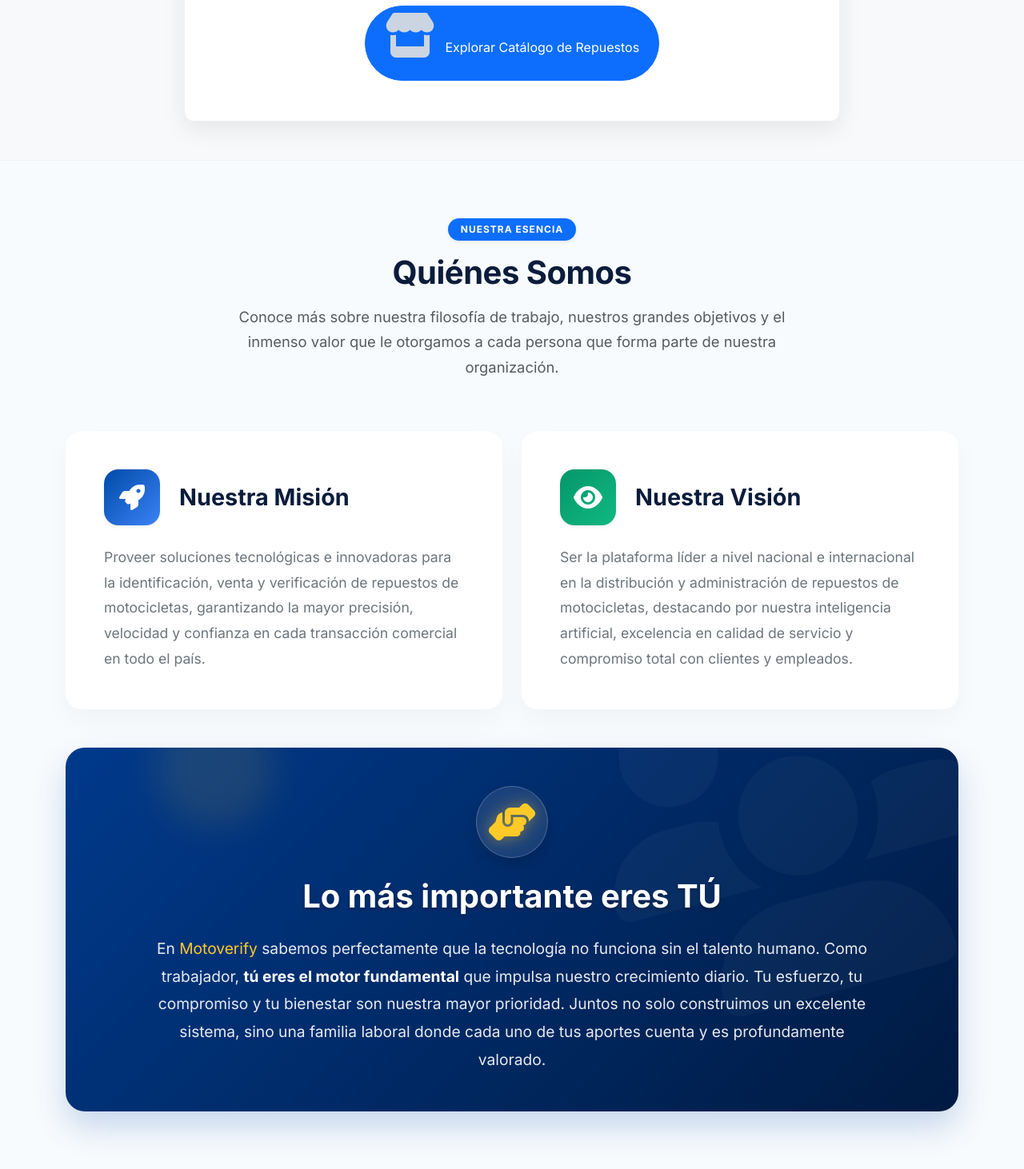
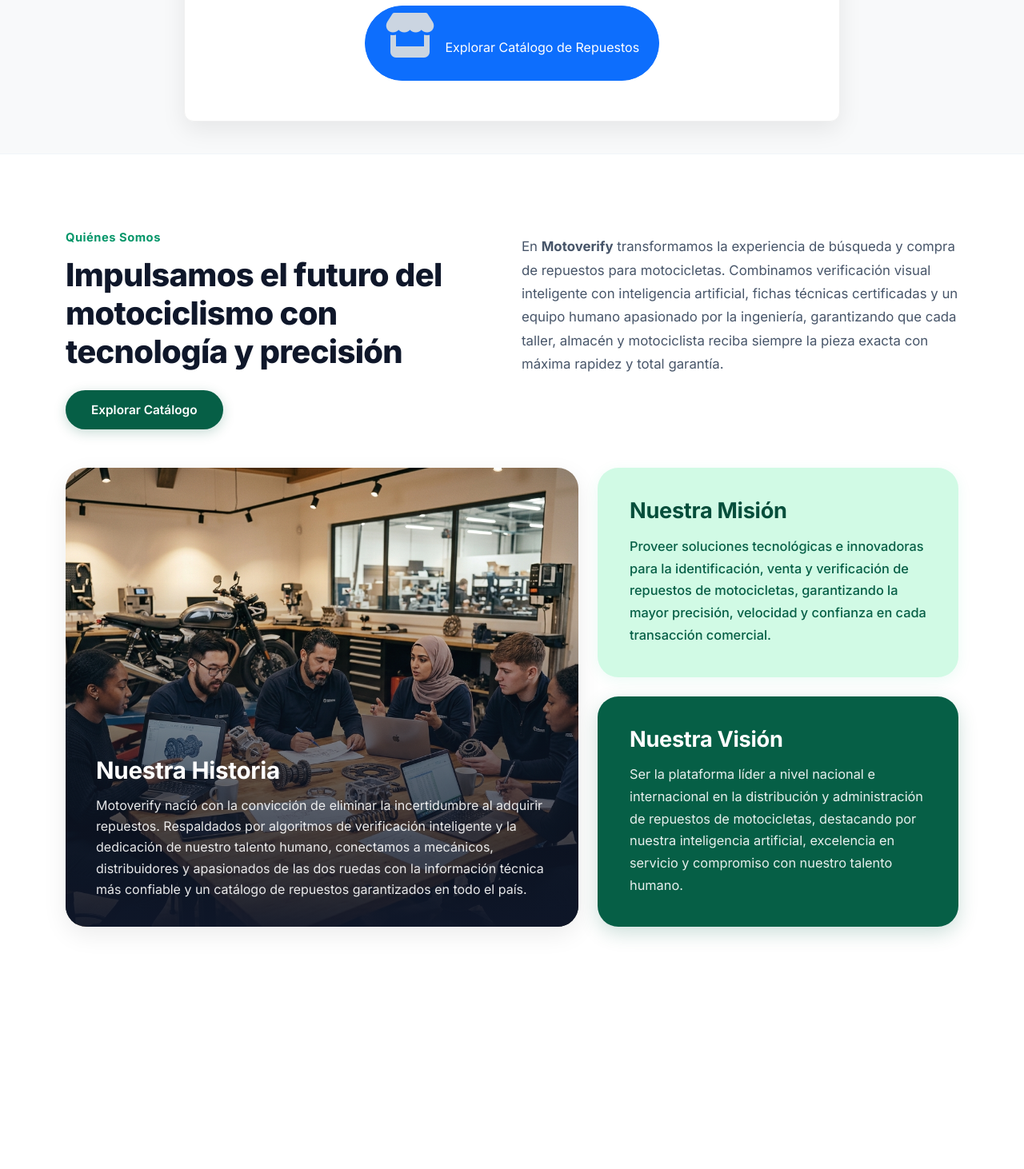
Before and after one commit to stivenperezm19-collab/Motoverify, a PHP site: page / in a window 1280 px wide. Shown: the part 534-1996 px from the top of the page at 80% size. After the commit the page ends 1709 px from the top, so only its background shows below. Run offline with PHP 8.4, Linux system fonts and the light colour scheme; data that the repository does not hold is empty; some libraries are stand-ins or nearby versions.

Commit message:
feat(landing): modernizar seccion Quienes Somos con diseno profesional de referencia

```diff
--- a/public/index.php
+++ b/public/index.php
@@ -901,6 +901,203 @@
             color: #1e40af;
             font-weight: 600;
             text-align: center;
+        }
+
+        /* --- Quiénes Somos (Modern About Us Layout) --- */
+        .about-section {
+            padding: 85px 0 95px;
+            background-color: #ffffff;
+            border-top: 1px solid #f1f5f9;
+            position: relative;
+        }
+        .about-eyebrow {
+            font-size: 0.92rem;
+            font-weight: 700;
+            color: #059669;
+            letter-spacing: 0.5px;
+            margin-bottom: 12px;
+            text-transform: capitalize;
+        }
+        .about-hero-title {
+            font-size: 2.5rem;
+            font-weight: 800;
+            line-height: 1.2;
+            color: #0f172a;
+            letter-spacing: -0.7px;
+            margin-bottom: 24px;
+        }
+        .btn-about-cta {
+            display: inline-flex;
+            align-items: center;
+            justify-content: center;
+            gap: 8px;
+            background-color: #065f46;
+            color: #ffffff !important;
+            font-weight: 600;
+            font-size: 0.96rem;
+            padding: 13px 32px;
+            border-radius: 50px;
+            text-decoration: none;
+            box-shadow: 0 4px 15px rgba(6, 95, 70, 0.22);
+            transition: all 0.25s ease;
+        }
+        .btn-about-cta:hover {
+            background-color: #044e39;
+            box-shadow: 0 6px 20px rgba(6, 95, 70, 0.32);
+            transform: translateY(-2px);
+            color: #ffffff !important;
+        }
+        .about-hero-desc {
+            font-size: 1.05rem;
+            line-height: 1.75;
+            color: #475569;
+            margin-bottom: 0;
+            padding-top: 8px;
+        }
+
+        /* Tarjeta de Historia (Imagen grande) */
+        .about-story-card {
+            position: relative;
+            border-radius: 26px;
+            overflow: hidden;
+            min-height: 480px;
+            height: 100%;
+            display: flex;
+            flex-direction: column;
+            justify-content: flex-end;
+            border: none;
+            box-shadow: 0 10px 30px rgba(0, 0, 0, 0.08);
+            transition: transform 0.35s cubic-bezier(0.4, 0, 0.2, 1), box-shadow 0.35s ease;
+        }
+        .about-story-card:hover {
+            transform: translateY(-4px);
+            box-shadow: 0 18px 40px rgba(0, 0, 0, 0.12);
+        }
+        .story-image-bg {
+            position: absolute;
+            top: 0;
+            left: 0;
+            width: 100%;
+            height: 100%;
+            background-size: cover;
+            background-position: center;
+            transition: transform 0.6s cubic-bezier(0.4, 0, 0.2, 1);
+            z-index: 0;
+        }
+        .about-story-card:hover .story-image-bg {
+            transform: scale(1.04);
+        }
+        .story-gradient-overlay {
+            position: absolute;
+            top: 0;
+            left: 0;
+            width: 100%;
+            height: 100%;
+            background: linear-gradient(180deg, rgba(15, 23, 42, 0) 25%, rgba(15, 23, 42, 0.55) 60%, rgba(15, 23, 42, 0.95) 100%);
+            z-index: 1;
+        }
+        .story-content {
+            position: relative;
+            z-index: 2;
+            padding: 34px 38px;
+            color: #ffffff;
+        }
+        .story-title {
+            font-size: 1.85rem;
+            font-weight: 700;
+            color: #ffffff;
+            margin-bottom: 12px;
+            letter-spacing: -0.3px;
+        }
+        .story-text {
+            font-size: 1rem;
+            line-height: 1.65;
+            color: rgba(255, 255, 255, 0.9);
+            margin: 0;
+        }
+
+        /* Tarjetas de Misión y Visión apiladas */
+        .about-stacked-cards {
+            display: flex;
+            flex-direction: column;
+            gap: 24px;
+            height: 100%;
+        }
+        .about-mission-card {
+            background-color: #d1fae5;
+            border-radius: 26px;
+            border: none;
+            padding: 38px 40px;
+            flex: 1;
+            display: flex;
+            flex-direction: column;
+            justify-content: center;
+            box-shadow: 0 4px 18px rgba(16, 185, 129, 0.08);
+            transition: transform 0.3s ease, box-shadow 0.3s ease;
+        }
+        .about-mission-card:hover {
+            transform: translateY(-4px);
+            box-shadow: 0 12px 30px rgba(16, 185, 129, 0.15);
+        }
+        .mission-title {
+            font-size: 1.7rem;
+            font-weight: 700;
+            color: #064e3b;
+            margin-bottom: 14px;
+            letter-spacing: -0.3px;
+        }
+        .mission-text {
+            font-size: 1.02rem;
+            line-height: 1.7;
+            color: #065f46;
+            margin: 0;
+            font-weight: 450;
+        }
+
+        .about-vision-card {
+            background-color: #065f46;
+            border-radius: 26px;
+            border: none;
+            padding: 38px 40px;
+            flex: 1;
+            display: flex;
+            flex-direction: column;
+            justify-content: center;
+            box-shadow: 0 8px 25px rgba(6, 95, 70, 0.2);
+            transition: transform 0.3s ease, box-shadow 0.3s ease;
+        }
+        .about-vision-card:hover {
+            transform: translateY(-4px);
+            box-shadow: 0 14px 34px rgba(6, 95, 70, 0.3);
+        }
+        .vision-title {
+            font-size: 1.7rem;
+            font-weight: 700;
+            color: #ffffff;
+            margin-bottom: 14px;
+            letter-spacing: -0.3px;
+        }
+        .vision-text {
+            font-size: 1.02rem;
+            line-height: 1.7;
+            color: rgba(255, 255, 255, 0.9);
+            margin: 0;
+            font-weight: 300;
+        }
+
+        @media (max-width: 991px) {
+            .about-hero-title {
+                font-size: 2.1rem;
+            }
+            .about-story-card {
+                min-height: 380px;
+            }
+            .story-content {
+                padding: 24px;
+            }
+            .about-mission-card, .about-vision-card {
+                padding: 28px 24px;
+            }
         }
     </style>
 </head>
@@ -1085,68 +1282,57 @@
         </div>
     </section>
 
-    <!-- Quiénes Somos Section -->
-    <section id="quienes-somos" class="py-5 position-relative mt-5" style="background-color: #f8fbfd; border-top: 1px solid #eef2f6;">
-        <div class="container py-4">
-            <div class="row mb-5 justify-content-center text-center">
-                <div class="col-lg-8">
-                    <span class="badge bg-primary text-uppercase px-3 py-2 rounded-pill mb-3 shadow-sm" style="letter-spacing: 1px; font-weight: 700;">Nuestra Esencia</span>
-                    <h2 class="fw-bold mb-3" style="color: #0b1c3c; font-size: 2.5rem; letter-spacing: -0.5px;">Quiénes Somos</h2>
-                    <p class="text-muted" style="font-size: 1.15rem; line-height: 1.7;">
-                        Conoce más sobre nuestra filosofía de trabajo, nuestros grandes objetivos y el inmenso valor que le otorgamos a cada persona que forma parte de nuestra organización.
+    <!-- Quiénes Somos Section (Estilo Profesional e Inspirado en Referencia) -->
+    <section id="quienes-somos" class="about-section">
+        <div class="container py-2">
+            <!-- Encabezado superior con dos columnas -->
+            <div class="row align-items-start mb-5 g-4">
+                <div class="col-lg-6">
+                    <div class="about-eyebrow">Quiénes Somos</div>
+                    <h2 class="about-hero-title">Impulsamos el futuro del motociclismo con tecnología y precisión</h2>
+                    <a href="../views/cliente/catalogo.php" class="btn-about-cta">
+                        Explorar Catálogo
+                    </a>
+                </div>
+                <div class="col-lg-6">
+                    <p class="about-hero-desc">
+                        En <strong>Motoverify</strong> transformamos la experiencia de búsqueda y compra de repuestos para motocicletas. Combinamos verificación visual inteligente con inteligencia artificial, fichas técnicas certificadas y un equipo humano apasionado por la ingeniería, garantizando que cada taller, almacén y motociclista reciba siempre la pieza exacta con máxima rapidez y total garantía.
                     </p>
                 </div>
             </div>
 
-            <div class="row g-4 mb-5">
-                <div class="col-md-6">
-                    <div class="card h-100 border-0" style="border-radius: 20px; background: #ffffff; box-shadow: 0 15px 35px rgba(0,0,0,0.03); transition: all 0.4s ease; cursor: default;" onmouseover="this.style.transform='translateY(-10px)'; this.style.boxShadow='0 25px 45px rgba(0,0,0,0.06)'" onmouseout="this.style.transform='translateY(0)'; this.style.boxShadow='0 15px 35px rgba(0,0,0,0.03)'">
-                        <div class="card-body p-5">
-                            <div class="d-flex align-items-center mb-4">
-                                <div class="me-4 d-flex align-items-center justify-content-center shadow-sm" style="width: 70px; height: 70px; border-radius: 18px; background: linear-gradient(135deg, #004ba8 0%, #3b82f6 100%); color: white;">
-                                    <i class="fa-solid fa-rocket" style="font-size: 2rem;"></i>
-                                </div>
-                                <h3 class="fw-bold mb-0" style="color: #0b1c3c; font-size: 1.8rem;">Nuestra Misión</h3>
-                            </div>
-                            <p class="text-secondary mb-0" style="font-size: 1.1rem; line-height: 1.8;">
-                                Proveer soluciones tecnológicas e innovadoras para la identificación, venta y verificación de repuestos de motocicletas, garantizando la mayor precisión, velocidad y confianza en cada transacción comercial en todo el país.
+            <!-- Grid de Contenido: Historia a la izquierda, Misión y Visión apiladas a la derecha -->
+            <div class="row g-4 align-items-stretch">
+                <!-- Columna Izquierda: Tarjeta Grande con Foto de Historia -->
+                <div class="col-lg-7">
+                    <div class="card about-story-card">
+                        <div class="story-image-bg" style="background-image: url('assets/images/about_us_team.jpg');"></div>
+                        <div class="story-gradient-overlay"></div>
+                        <div class="story-content">
+                            <h3 class="story-title">Nuestra Historia</h3>
+                            <p class="story-text">
+                                Motoverify nació con la convicción de eliminar la incertidumbre al adquirir repuestos. Respaldados por algoritmos de verificación inteligente y la dedicación de nuestro talento humano, conectamos a mecánicos, distribuidores y apasionados de las dos ruedas con la información técnica más confiable y un catálogo de repuestos garantizados en todo el país.
                             </p>
                         </div>
                     </div>
                 </div>
-                <div class="col-md-6">
-                    <div class="card h-100 border-0" style="border-radius: 20px; background: #ffffff; box-shadow: 0 15px 35px rgba(0,0,0,0.03); transition: all 0.4s ease; cursor: default;" onmouseover="this.style.transform='translateY(-10px)'; this.style.boxShadow='0 25px 45px rgba(0,0,0,0.06)'" onmouseout="this.style.transform='translateY(0)'; this.style.boxShadow='0 15px 35px rgba(0,0,0,0.03)'">
-                        <div class="card-body p-5">
-                            <div class="d-flex align-items-center mb-4">
-                                <div class="me-4 d-flex align-items-center justify-content-center shadow-sm" style="width: 70px; height: 70px; border-radius: 18px; background: linear-gradient(135deg, #059669 0%, #10b981 100%); color: white;">
-                                    <i class="fa-solid fa-eye" style="font-size: 2rem;"></i>
-                                </div>
-                                <h3 class="fw-bold mb-0" style="color: #0b1c3c; font-size: 1.8rem;">Nuestra Visión</h3>
-                            </div>
-                            <p class="text-secondary mb-0" style="font-size: 1.1rem; line-height: 1.8;">
-                                Ser la plataforma líder a nivel nacional e internacional en la distribución y administración de repuestos de motocicletas, destacando por nuestra inteligencia artificial, excelencia en calidad de servicio y compromiso total con clientes y empleados.
+
+                <!-- Columna Derecha: Tarjetas Apiladas (Misión y Visión) -->
+                <div class="col-lg-5">
+                    <div class="about-stacked-cards">
+                        <!-- Tarjeta Misión -->
+                        <div class="card about-mission-card">
+                            <h3 class="mission-title">Nuestra Misión</h3>
+                            <p class="mission-text">
+                                Proveer soluciones tecnológicas e innovadoras para la identificación, venta y verificación de repuestos de motocicletas, garantizando la mayor precisión, velocidad y confianza en cada transacción comercial.
                             </p>
                         </div>
-                    </div>
-                </div>
-            </div>
-
-            <div class="row mt-3">
-                <div class="col-12">
-                    <div class="card border-0 position-relative overflow-hidden" style="border-radius: 24px; background: linear-gradient(135deg, #003a8c 0%, #001a41 100%); box-shadow: 0 20px 40px rgba(0, 75, 168, 0.2);">
-                        <!-- Decoración de fondo -->
-                        <i class="fa-solid fa-users position-absolute" style="font-size: 25rem; color: rgba(255,255,255,0.03); right: -5%; top: -20%; pointer-events: none; transform: rotate(-15deg);"></i>
-                        <div class="position-absolute rounded-circle" style="width: 150px; height: 150px; background: rgba(255, 202, 40, 0.1); top: -50px; left: 10%; filter: blur(20px);"></div>
-
-                        <div class="card-body p-5 p-lg-5 text-center text-white position-relative" style="z-index: 1;">
-                            <div class="d-inline-flex align-items-center justify-content-center mb-4 shadow" style="width: 90px; height: 90px; background: rgba(255, 255, 255, 0.1); backdrop-filter: blur(10px); border-radius: 50%; border: 1px solid rgba(255,255,255,0.2);">
-                                <i class="fa-solid fa-handshake-angle" style="font-size: 3rem; color: #ffca28; filter: drop-shadow(0 0 10px rgba(255,202,40,0.5));"></i>
-                            </div>
-                            <h2 class="fw-bold mb-4" style="font-size: 2.5rem; text-shadow: 0 2px 4px rgba(0,0,0,0.3);">Lo más importante eres TÚ</h2>
-                            <p style="font-size: 1.2rem; line-height: 1.8; max-width: 900px; margin: 0 auto; color: rgba(255,255,255,0.9); font-weight: 300;">
-                                En <strong style="color: #ffca28;">Motoverify</strong> sabemos perfectamente que la tecnología no funciona sin el talento humano.
-                                Como trabajador, <span class="fw-bold text-white">tú eres el motor fundamental</span> que impulsa nuestro crecimiento diario. Tu esfuerzo, tu compromiso y tu bienestar son nuestra mayor prioridad.
-                                Juntos no solo construimos un excelente sistema, sino una familia laboral donde cada uno de tus aportes cuenta y es profundamente valorado.
+
+                        <!-- Tarjeta Visión -->
+                        <div class="card about-vision-card">
+                            <h3 class="vision-title">Nuestra Visión</h3>
+                            <p class="vision-text">
+                                Ser la plataforma líder a nivel nacional e internacional en la distribución y administración de repuestos de motocicletas, destacando por nuestra inteligencia artificial, excelencia en servicio y compromiso con nuestro talento humano.
                             </p>
                         </div>
                     </div>
```
Also changed, not shown: public/assets/images/about_us_team.jpg (added).
